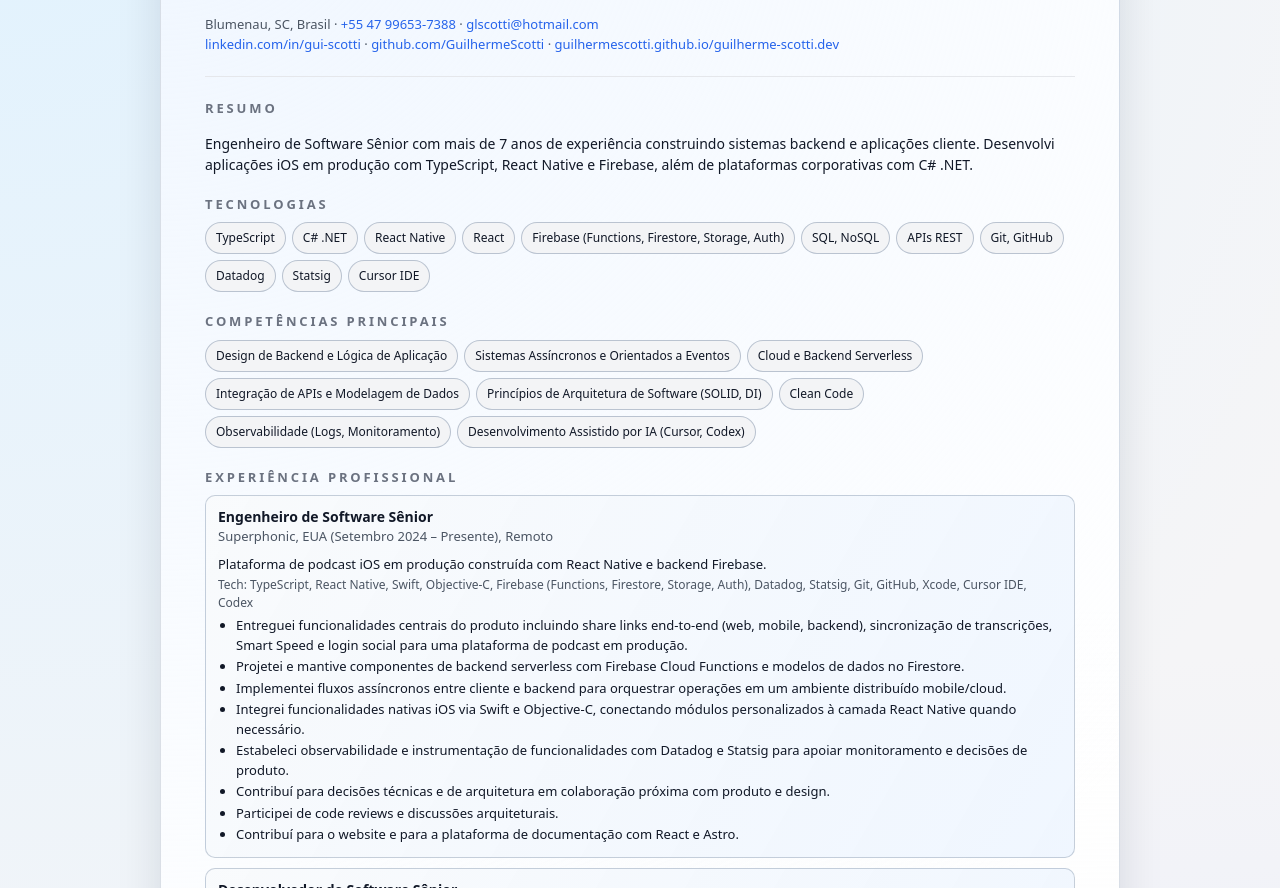
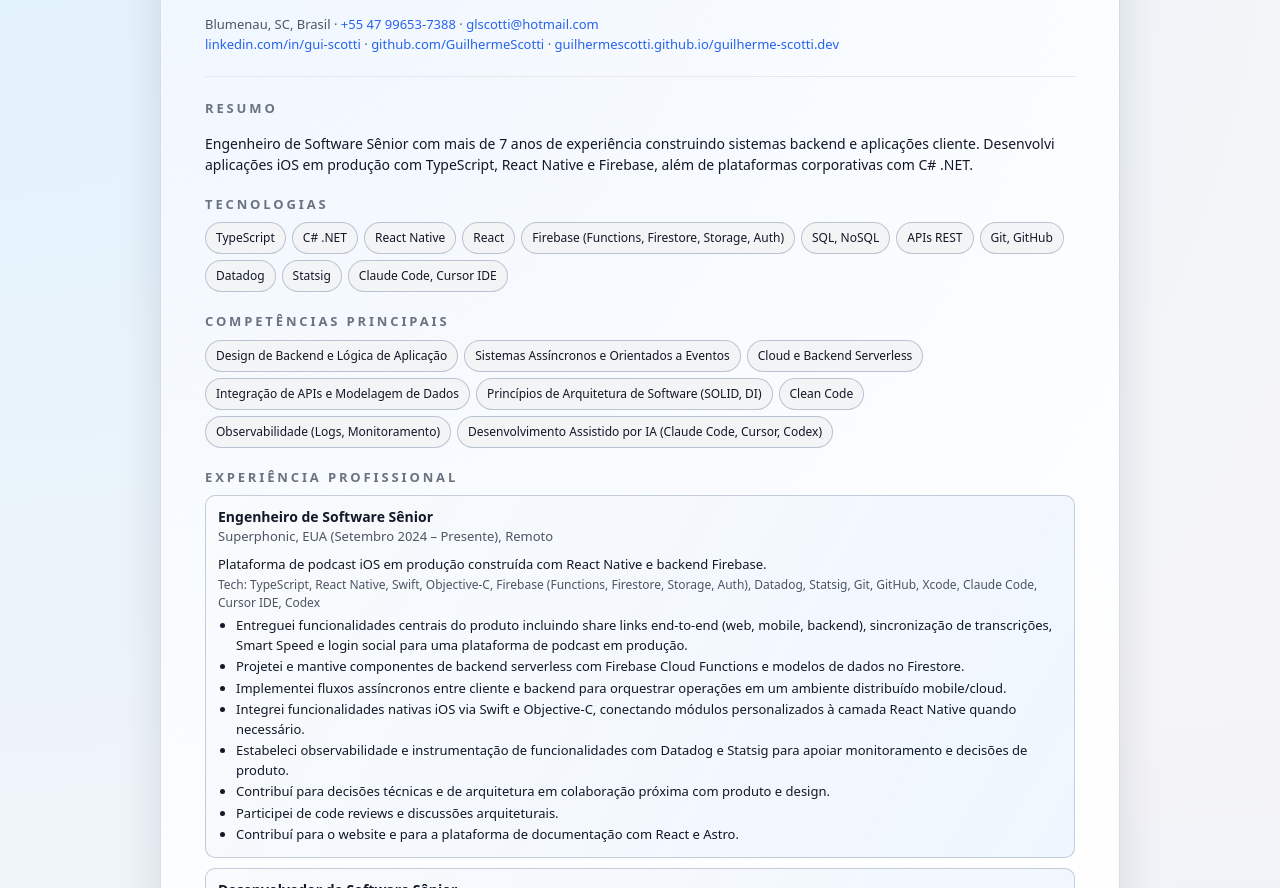
Before and after one commit to GuilhermeScotti/guilherme-scotti.dev, a website: page cv/index-pt.html in a window 1280 px wide. Shown: the part 212-1100 px from the top of the page. Drawn offline with Linux system fonts and the light colour scheme.

Commit message:
feat: add claude (#6)

```diff
--- a/cv/index-pt.html
+++ b/cv/index-pt.html
@@ -83,7 +83,7 @@
           <li>Git, GitHub</li>
           <li>Datadog</li>
           <li>Statsig</li>
-          <li>Cursor IDE</li>
+          <li>Claude Code, Cursor IDE</li>
         </ul>
       </section>
 
@@ -97,7 +97,7 @@
           <li>Princípios de Arquitetura de Software (SOLID, DI)</li>
           <li>Clean Code</li>
           <li>Observabilidade (Logs, Monitoramento)</li>
-          <li>Desenvolvimento Assistido por IA (Cursor, Codex)</li>
+          <li>Desenvolvimento Assistido por IA (Claude Code, Cursor, Codex)</li>
         </ul>
       </section>
 
@@ -116,7 +116,7 @@
           </p>
           <p class="experience-tech">
             Tech: TypeScript, React Native, Swift, Objective-C, Firebase (Functions, Firestore,
-            Storage, Auth), Datadog, Statsig, Git, GitHub, Xcode, Cursor IDE, Codex
+            Storage, Auth), Datadog, Statsig, Git, GitHub, Xcode, Claude Code, Cursor IDE, Codex
           </p>
           <ul class="experience-list">
             <li>
```
Also changed, not shown: cv/index.html (+3 -3 lines).
